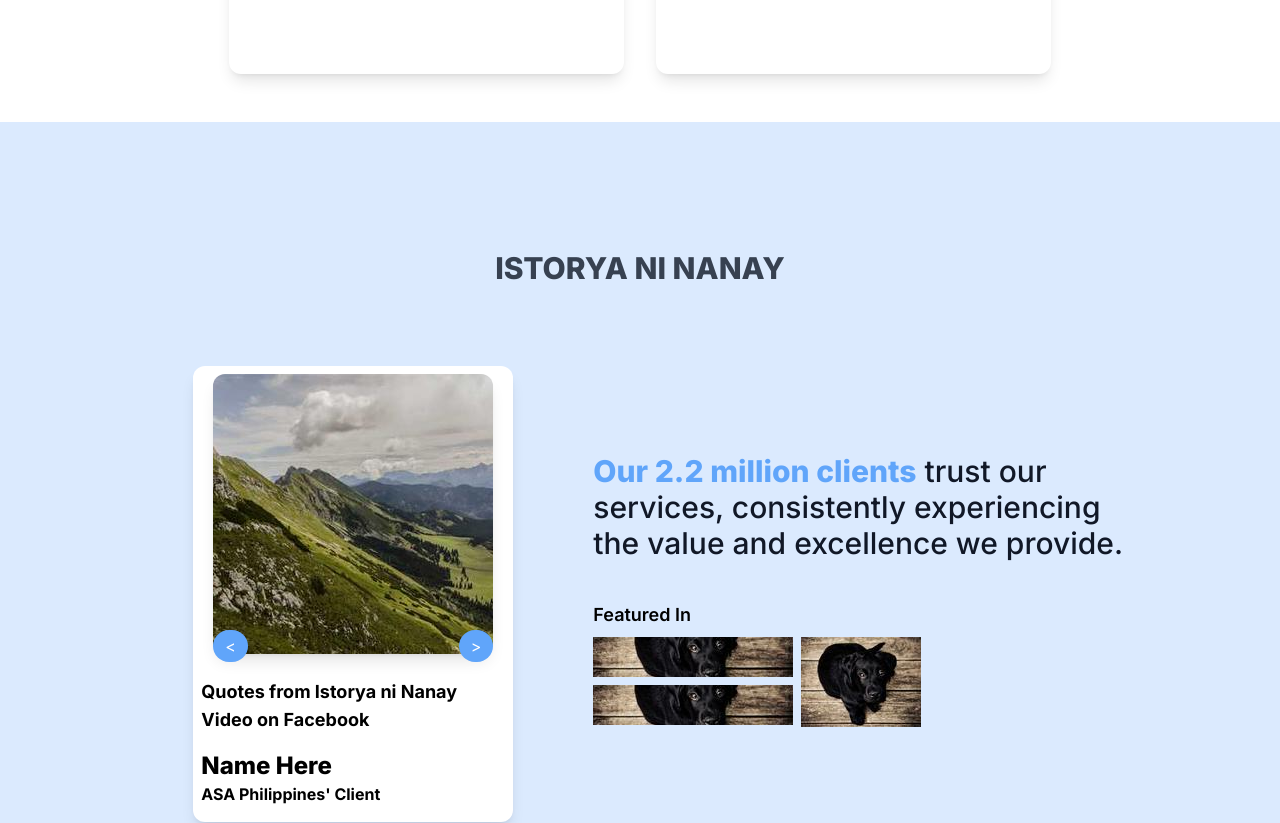
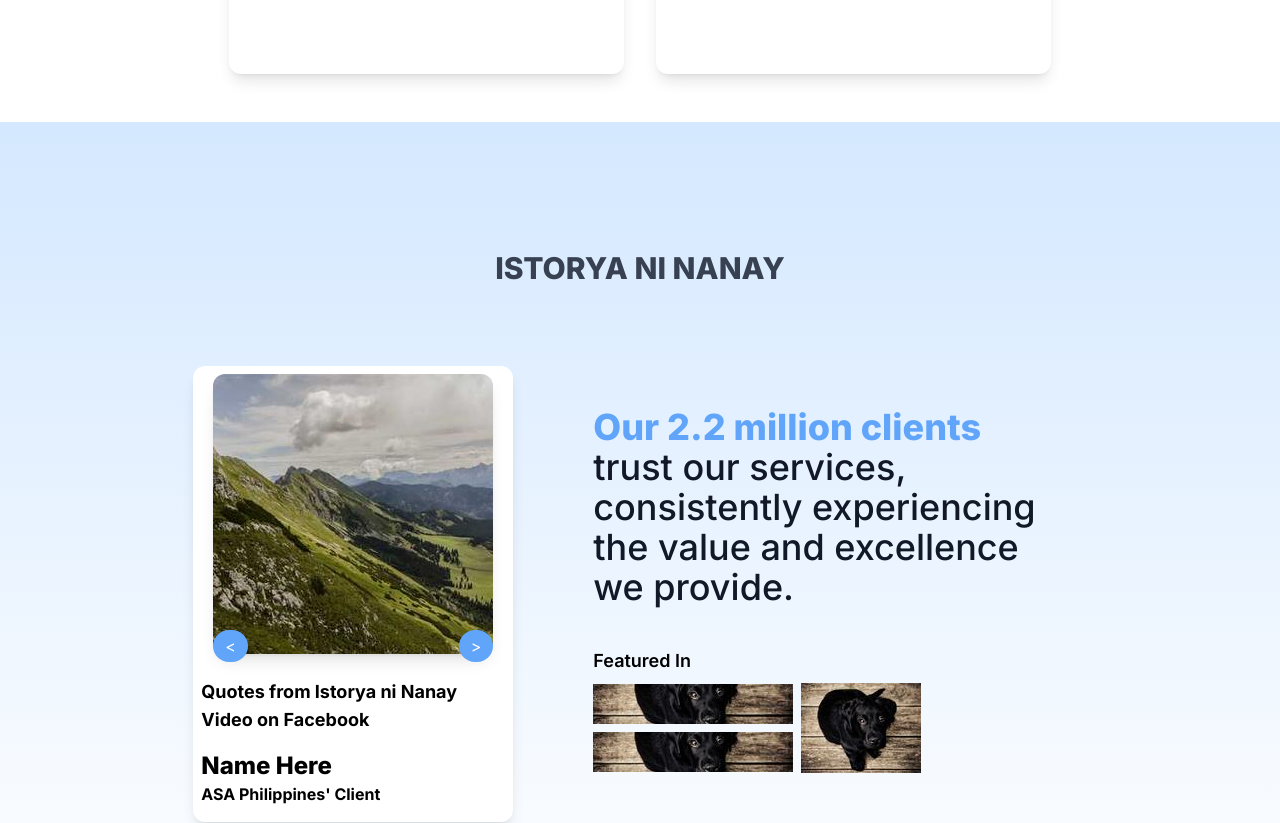
Before and after one commit to RMKaelBR/asa-mockup, a Next.js app: page / in a window 1280 px wide. Shown: the part 5560-6383 px from the top of the page. Built offline with nearby package versions, Linux system fonts and the light colour scheme.

Commit message:
add responsive features 9-11

```diff
--- a/app/globals.css
+++ b/app/globals.css
@@ -42,11 +42,15 @@ nav {
 }
 
 .community-service-section {
-  background: linear-gradient(to bottom, rgba(212, 242, 255, 1), transparent);
+  background: linear-gradient(to bottom, rgba(212, 232, 255, 1), transparent);
 }
 
 .community-card > div {
   background: linear-gradient(to top, rgba(0, 0, 0, 0.4), transparent);
+}
+
+.istorya-section {
+  background: linear-gradient(to bottom, rgb(212, 232, 255), transparent);
 }
 
 .logos-container > svg {
--- a/app/layout.tsx
+++ b/app/layout.tsx
@@ -1,7 +1,6 @@
 import type { Metadata } from "next";
 import { Inter } from "next/font/google";
 import "./globals.css";
-import Head from 'next/head';
 
 const inter = Inter({ subsets: ["latin"] });
 
--- a/app/page.tsx
+++ b/app/page.tsx
@@ -32,11 +32,12 @@ export default function Home() {
         <CommunitySection /></section>
       <section className="whats-new-section flex">
         <WhatsNewSection /></section>
-      <section className="istorya-section flex flex-col w-full items-center bg-blue-100 py-32">
+      <section className="istorya-section flex flex-col w-full items-center">
         <IstoryaSection /></section>
       <section className="partners-section flex flex-col w-full items-center shadow-xl z-20">
         <PartnersSection /></section>
-      <section className="w-full flex justify-center coverage-section coverage-bg-styling z-10">
+      <section className="w-full flex justify-center coverage-section coverage-bg-styling z-10
+      text-red-400 sm:text-orange-400 md:text-yellow-400 lg:text-green-400 xl:text-blue-400 2xl:text-violet-400">
         <CoverageSection /></section>
       <footer className="footer-section w-full bg-gray-800 text-white">
         <FooterSection /></footer>
--- a/app/ui/homepage/10_CoverageData.tsx
+++ b/app/ui/homepage/10_CoverageData.tsx
@@ -1,7 +1,8 @@
 export default function CoverageData() {
   const totalStyle = `font-semibold text-orange-500`
   return (
-    <div className="text-lg">
+    <section className="flex min-w-max self-center bg-white shadow-md p-4 sm:p-8">
+      <div className="text-md sm:text-lg">
         <div>
           <p>Barangays: 26,887 (64%)</p>
           <p>Municipalities: 1,313 (88%)</p>
@@ -21,5 +22,6 @@ export default function CoverageData() {
         </div>
         <h3 className="text-xl font-extrabold text-gray-800">TOTAL: 1,701 - 100%</h3>
       </div>
+    </section>
   )
 }
--- a/app/ui/homepage/10_CoverageSection.tsx
+++ b/app/ui/homepage/10_CoverageSection.tsx
@@ -1,13 +1,24 @@
 import Image from 'next/image';
 import CoverageData from "./10_CoverageData";
 
-interface CoverageButtonProp {
-  location: string;
-  color: string;
+const CoverageMap = () => {
+  return (
+    <div className="flex lg:flex-col md:w-7/12 lg:w-1/2 items-center lg:px-16">
+      <div className="flex flex-wrap lg:flex-nowrap justify-center w-min">
+        <CoverageButton location="LUZON I" color="bg-blue-400 hover:bg-blue-600" />
+        <CoverageButton location="LUZON II"  color="bg-blue-200  hover:bg-blue-400" />
+        <CoverageButton location="VISAYAS" color="bg-yellow-400  hover:bg-yellow-600" />
+        <CoverageButton location="MINDANAO" color="bg-orange-400  hover:bg-orange-600" />
+      </div>
+      <figure className="w-2/3">
+        <Image src="/philmap.png" width={488} height={655} alt="Philippine Map" />
+      </figure>
+    </div>
+  )
 }
 
-function CoverageButton({ location, color }: CoverageButtonProp) {
-  const otherStyles = "rounded-full px-4 py-1 mx-6 font-bold text-gray-700"
+function CoverageButton({ location="", color="" }) {
+  const otherStyles = "rounded-full px-4 py-1 mx-2 xl:mx-6 my-2 font-bold text-gray-700 min-w-max"
   const tailwindStyles = `${color} ${otherStyles}`;
   return (
     <button className={tailwindStyles}>{location}</button>
@@ -16,21 +27,9 @@ function CoverageButton({ location, color }: CoverageButtonProp) {
 
 export default function CoverageSection() {
   return (
-    <div className="w-10/12 flex py-16 justify-center">
-      <div className="flex flex-col items-center px-16">
-        <div>
-          <CoverageButton location="LUZON I" color="bg-blue-400 hover:bg-blue-600" />
-          <CoverageButton location="LUZON II"  color="bg-blue-200  hover:bg-blue-400" />
-          <CoverageButton location="VISAYAS" color="bg-yellow-400  hover:bg-yellow-600" />
-          <CoverageButton location="MINDANAO" color="bg-orange-400  hover:bg-orange-600" />
-        </div>
-        <figure>
-          <Image src="/philmap.png" width={488} height={655} alt="Philippine Map" />
-        </figure>
-      </div>
-      <div className="flex w-max self-center bg-white shadow-md p-8">
-        <CoverageData />
-      </div>
+    <div className="w-full xl:w-11/12 flex flex-col lg:flex-row py-16 items-center justify-center">
+      <CoverageMap />
+      <CoverageData />
     </div>
   )
 }
--- a/app/ui/homepage/11_FooterSection.tsx
+++ b/app/ui/homepage/11_FooterSection.tsx
@@ -26,7 +26,7 @@ export default function FooterSection () {
           <h3 className="footer-subheading">GET IN TOUCH</h3>
           <ul className="footer-ul">
             <li><p className="infoLine">
-                We would be happy to discuss your needs as well as answer any questions you may have. We can be reached at:</p></li>
+              We would be happy to discuss your needs as well as answer any questions you may have. We can be reached at:</p></li>
             <li><p className="infoLine"><i className="fa-solid fa-phone" />
               +632-8687-7558</p></li>
             <li><p className="infoLine"><i className="fa-solid fa-phone" />
--- a/app/ui/homepage/7_WhatsNewSection.tsx
+++ b/app/ui/homepage/7_WhatsNewSection.tsx
@@ -12,7 +12,7 @@ function WhatsNewCard({ imgUrl, heading, previewContent }: WhatsNewCardProps) {
       <div className="flex flex-col">
         <Image src={imgUrl} width={500} height={300} alt="Title Photo" className="rounded-t-xl shadow-lg"/>
         <div className="p-4">
-          <p className="font-extrabold text-xl xl:text-2xl text-gray-700 text-red-400 sm:text-orange-400 md:text-yellow-400 lg:text-green-400 xl:text-blue-400 2xl:text-violet-400">
+          <p className="font-extrabold text-xl xl:text-2xl text-gray-700">
             {heading}</p>
           <p className="mt-4 text-lg lg:text-md">{previewContent}</p>
           <button className="rounded-full py-2 px-4 bg-blue-400 mt-8 text-white font-medium">
--- a/app/ui/homepage/8_IstoryaSection.tsx
+++ b/app/ui/homepage/8_IstoryaSection.tsx
@@ -1,10 +1,8 @@
 import Image from 'next/image';
-export default function IstoryaSection () {
+
+const SwiperContent = () => {
   return (
-    <div className="text-center flex flex-col items-center justify-center min-h-full">
-      <h2 className="font-extrabold text-3xl text-gray-700 mb-20">ISTORYA NI NANAY</h2>
-      <div className="flex items-center justify-center w-10/12">
-        <section className="swiper-content w-80 h-full flex flex-col items-center mx-10 bg-white rounded-xl shadow-lg py-2 mr-20">
+    <section className="swiper-content w-80 h-full flex flex-col items-center mx-10 bg-white rounded-xl shadow-lg py-2 lg:mr-20">
       <div className="flex justify-center items-center bg-white relative">
         <button className="rounded-full p-1 px-3 bg-blue-400 text-white absolute -bottom-2 left-0">&lt;</button>
         <div className="the-swiper">
@@ -19,18 +17,43 @@ export default function IstoryaSection () {
         <h4 className="text-md font-bold">{`ASA Philippines' Client`}</h4>
       </div>
     </section>
+  )
+}
 
-        <section className="text-left w-1/2">
-          <p className="text-3xl font-medium text-gray-900">
-            <span className="text-blue-400 font-extrabold">Our 2.2 million clients</span> trust our services, consistently experiencing the value and excellence we provide.</p>
-          <p className="text-lg font-semibold mt-10">Featured In</p>
-          <div className="flex">
+const Message = () => {
+  return (
+    <div>
+      <p className="font-medium text-gray-900 text-center text-xl sm:text-2xl lg:text-left md:text-3xl xl:text-4xl mt-8 lg:mt-0 xl:pr-16">
+        <span className="text-blue-400 font-extrabold">Our 2.2 million clients</span> trust our services, consistently experiencing the value and excellence we provide.
+      </p>
+      <p className="text-lg font-semibold mt-10 text-center lg:text-left">Featured In</p>
+    </div>
+
+  )
+}
+
+const FeaturedIn = () => {
+  return (
+    <div className="flex flex-col items-center lg:flex-row">
       <div>
         <Image src="/doggothin.jpg" width={200} height={40} alt="Placeholder Doggo" className="my-2"/>
         <Image src="/doggothin.jpg" width={200} height={40} alt="Placeholder Doggo" className="my-2"/>
       </div>
       <Image src="/doggosmall.jpg" width={120} height={90} alt="Placeholder Doggo" className="mx-2 my-2"/>
     </div>
+  )
+}
+
+export default function IstoryaSection () {
+  return (
+    <div className="text-center flex flex-col items-center justify-center min-h-full py-12 lg:py-32">
+      <h2 className="font-extrabold text-3xl text-gray-700 mb-20">
+        ISTORYA NI NANAY</h2>
+      <div className="flex flex-col items-center lg:flex-row lg:items-center lg:justify-center lg:w-10/12">
+        <SwiperContent />
+        <section className="text-left w-10/12 lg:w-1/2">
+          <Message />
+          <FeaturedIn />
         </section>
       </div>
     </div>
```
Also changed, not shown: app/ui/homepage/9_PartnersSection.tsx (+2 -2 lines). Lines whose indentation alone changed are shown as unchanged.
